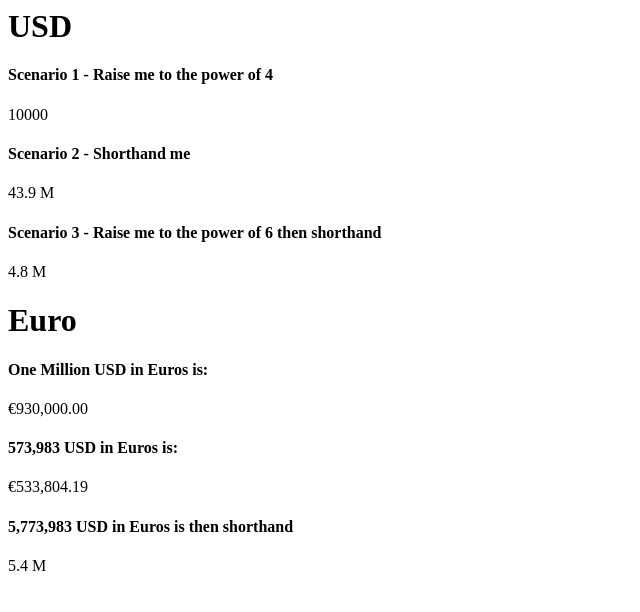
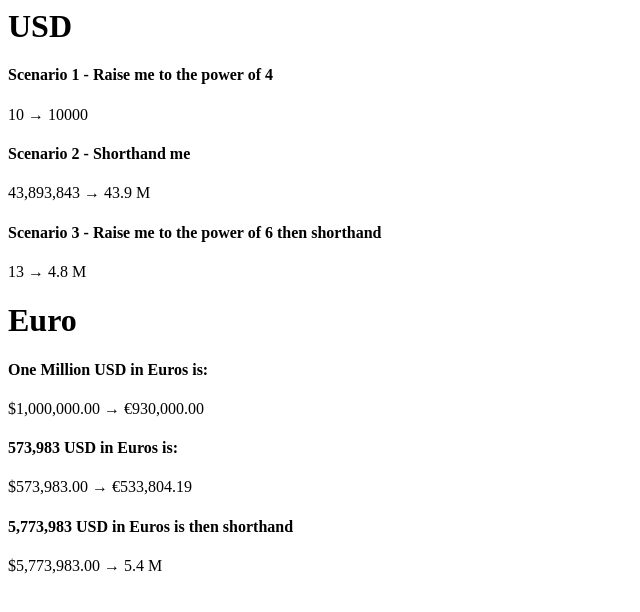
Before and after one commit to RamyOuda/Angular-Pipes-Challenge, an Angular app: page / in a window 1280 px wide. Shown: the top 612 px of the page, without its empty margins (0-640 px from the left). Built offline with nearby package versions, Linux system fonts and the light colour scheme.

Commit message:
updated to show starting values

```diff
--- a/src/app/app.component.html
+++ b/src/app/app.component.html
@@ -2,24 +2,32 @@
   <h1>USD</h1>
 
   <h4>Scenario 1 - Raise me to the power of 4</h4>
-  <span>{{ 10 | power: 4 }}</span>
+  <span>10 &rarr; {{ 10 | power: 4 }}</span>
 
   <h4>Scenario 2 - Shorthand me</h4>
-  <span>{{ 43893843 | shorthand }}</span>
+  <span>43,893,843 &rarr; {{ 43893843 | shorthand }}</span>
 
   <h4>Scenario 3 - Raise me to the power of 6 then shorthand</h4>
-  <span>{{ 13 | power: 6 | shorthand }}</span>
+  <span>13 &rarr; {{ 13 | power: 6 | shorthand }}</span>
 </div>
 
 <div class="block">
   <h1>Euro</h1>
 
   <h4>One Million USD in Euros is:</h4>
-  <span>{{ 1000000 | usdToEur | currency: 'EUR' }}</span>
+  <span
+    >{{ 1000000 | currency }} &rarr;
+    {{ 1000000 | usdToEur | currency: 'EUR' }}</span
+  >
 
   <h4>573,983 USD in Euros is:</h4>
-  <span>{{ 573983 | usdToEur | currency: 'EUR' }}</span>
+  <span
+    >{{ 573983 | currency }} &rarr;
+    {{ 573983 | usdToEur | currency: 'EUR' }}</span
+  >
 
   <h4>5,773,983 USD in Euros is then shorthand</h4>
-  <span>{{ 5773983 | usdToEur | shorthand }}</span>
+  <span>
+    {{ 5773983 | currency }} &rarr; {{ 5773983 | usdToEur | shorthand }}</span
+  >
 </div>
```
